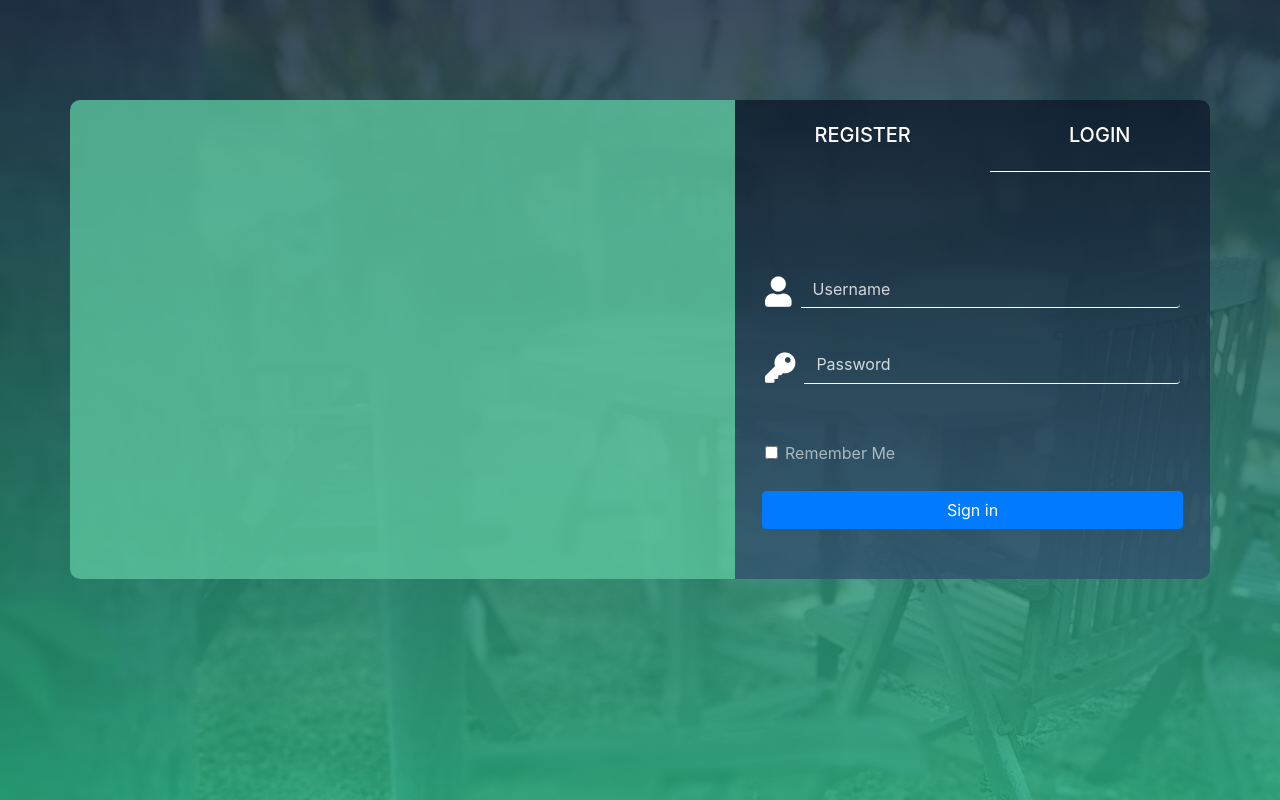
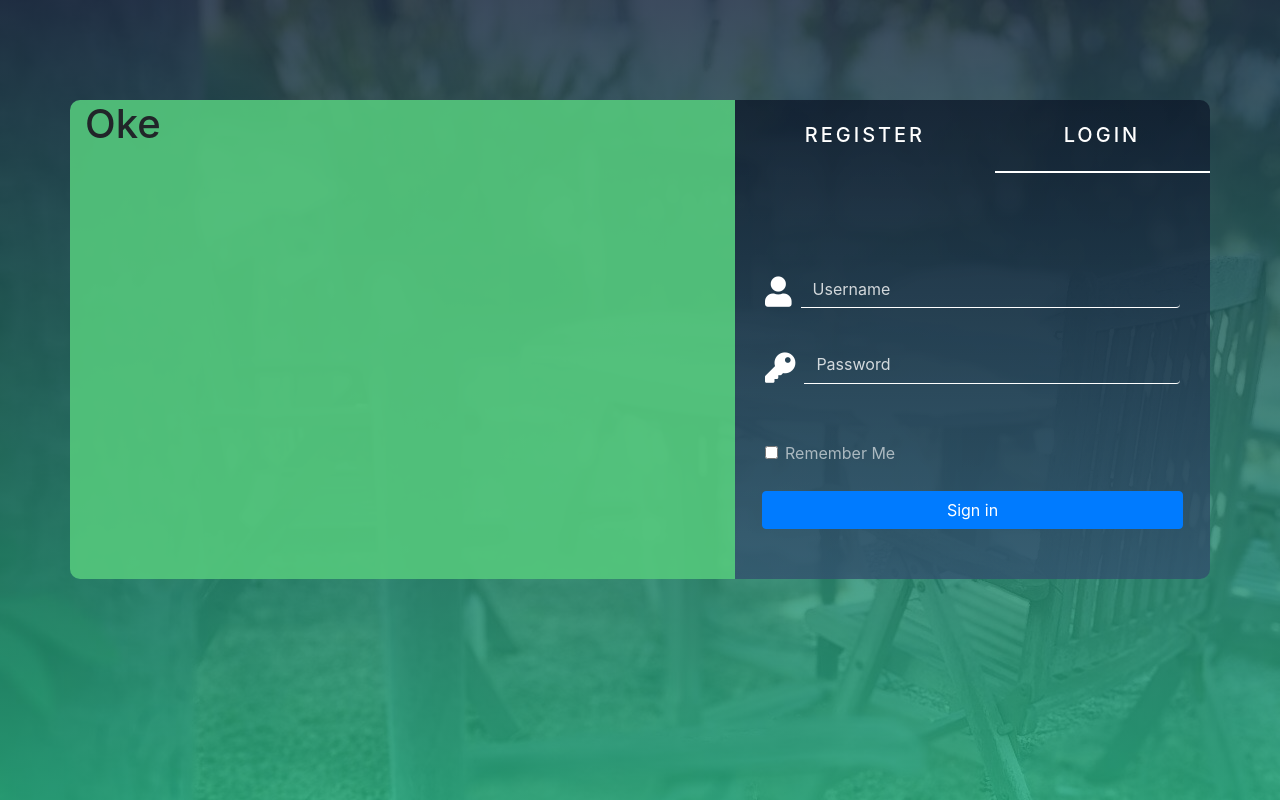
Before and after one commit to havus/logRegJs, a plain HTML site: page index.html in a window 1280 px wide. Drawn offline with Linux system fonts and the light colour scheme.

Commit message:
cek left-side

```diff
--- a/css/style.css
+++ b/css/style.css
@@ -25,7 +25,7 @@ body {
 }
 
 .left-side {
-    background-color: rgba(92,197,158, .8);
+    background:  rgba(85, 200, 125, 0.9);
 }
 
 .right-side {
@@ -51,7 +51,7 @@ body {
 .underline::after {
     content: '';
     position: absolute;
-    border-bottom: 1px solid white;
+    border-bottom: 2px solid white;
     width: 100%;
     margin-top: -7px;
     margin-left: 50%;
@@ -59,6 +59,7 @@ body {
 
 .choose-box h5 {
     line-height: 70px;
+    letter-spacing: 3px;
 }
 
 .input-box {
--- a/index.html
+++ b/index.html
@@ -18,6 +18,9 @@
   <div class="container big-box">
     <div class="row">
       <div class="col-sm-7 left-side">
+        <h1>
+          <span>Oke</span>
+        </h1>
       </div>
 
       <div class="col-sm-5 right-side">
```
